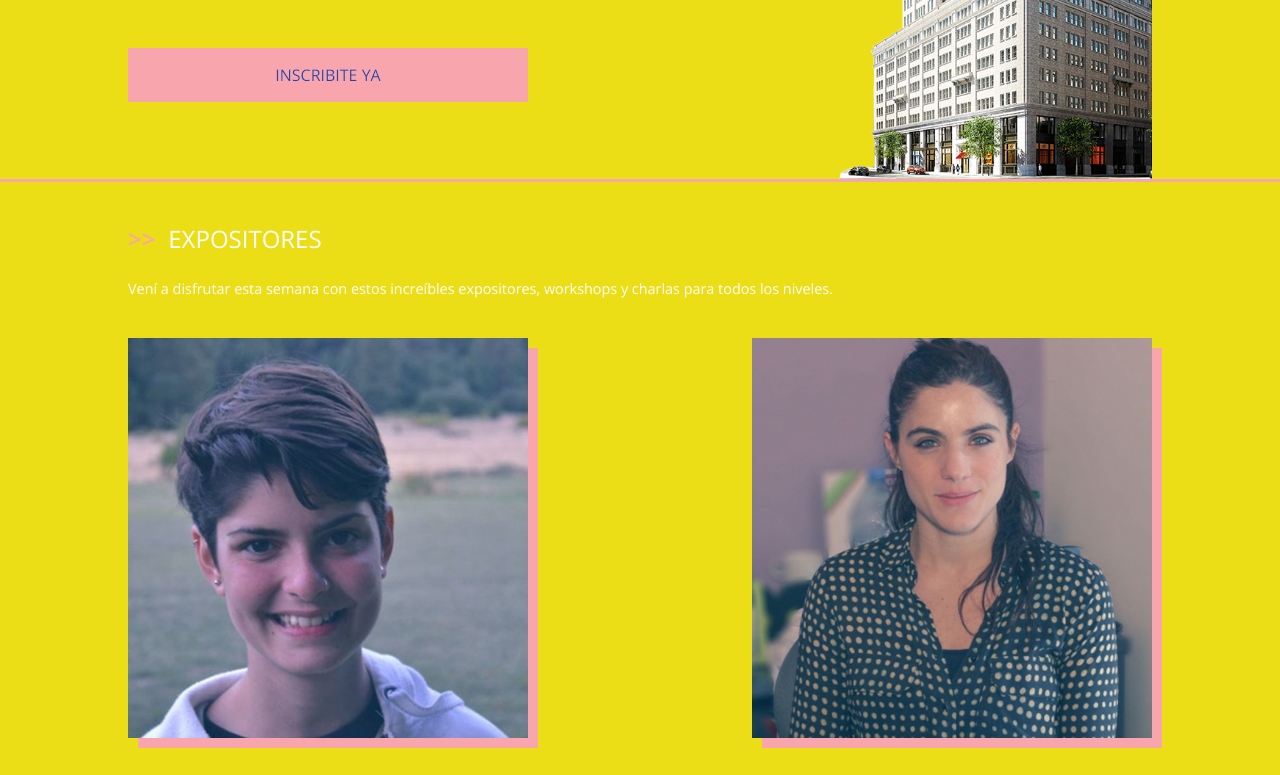
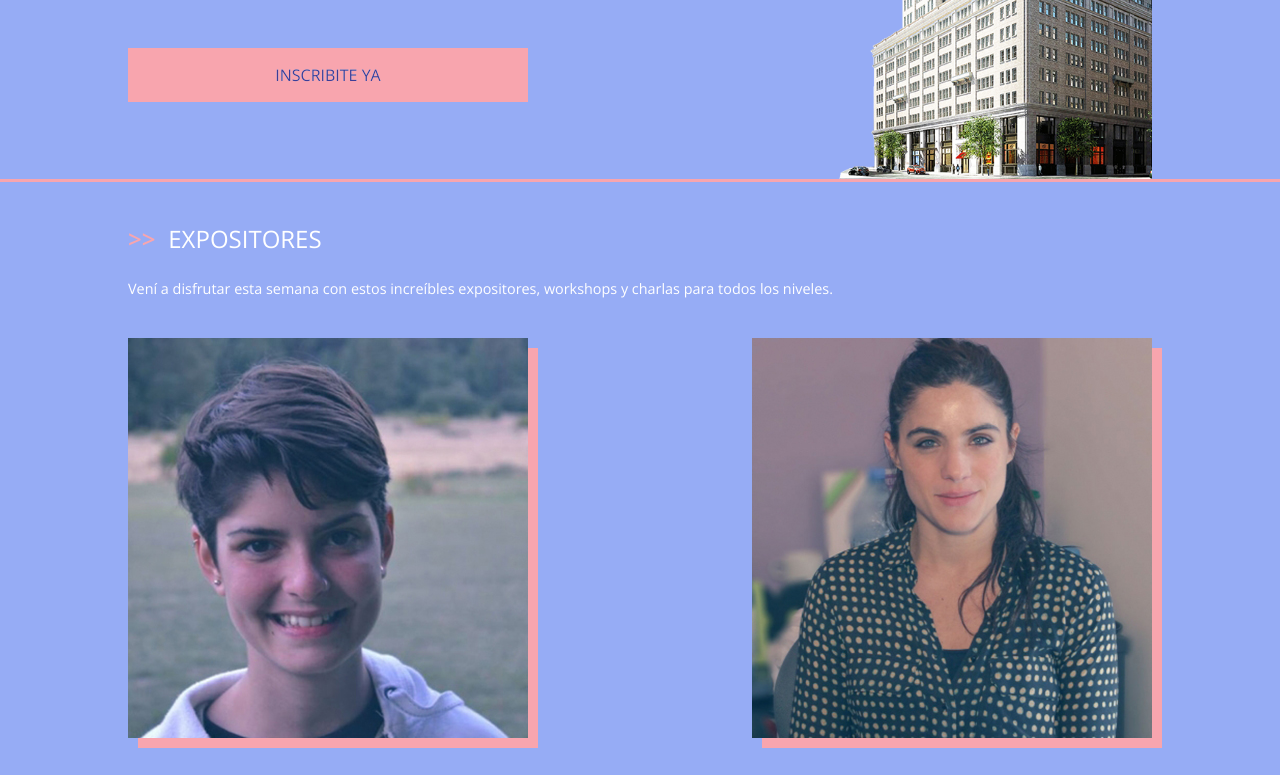
Before and after one commit to CamiGrimi/Prueba-UTN, a plain HTML site: page index.html in a window 1280 px wide. Shown: the part 401-1176 px from the top of the page. Drawn offline with nearby package versions, Linux system fonts and the light colour scheme.

Commit message:
FONDO AZUL

```diff
--- a/css/style.css
+++ b/css/style.css
@@ -10,7 +10,7 @@
        */
 
 body {
-  background-color: #ecde16;
+  background-color: #96acf5;
   font-family: "Open Sans", sans-serif;
   color: #FFF;
   overflow-x: hidden; }
```
